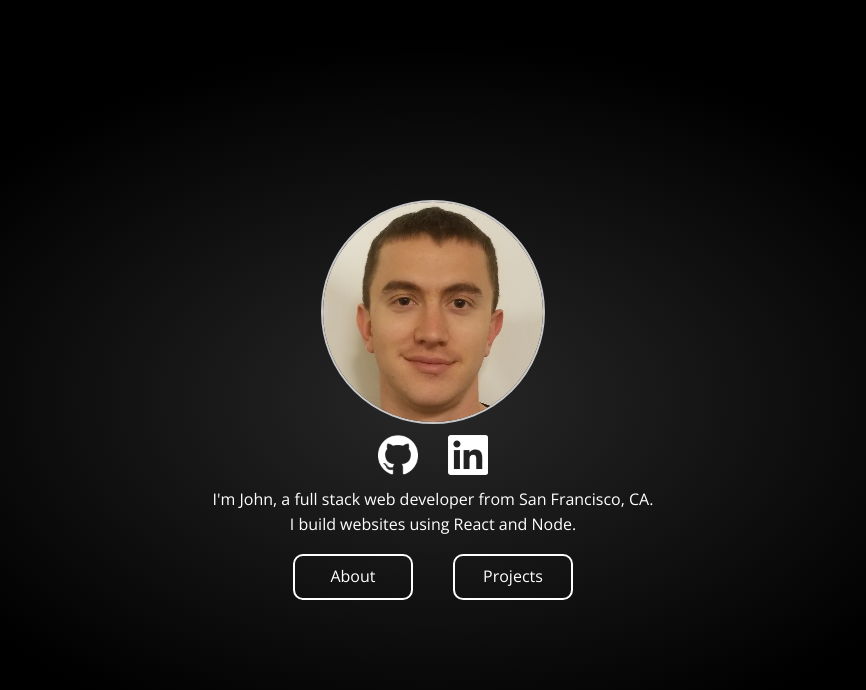
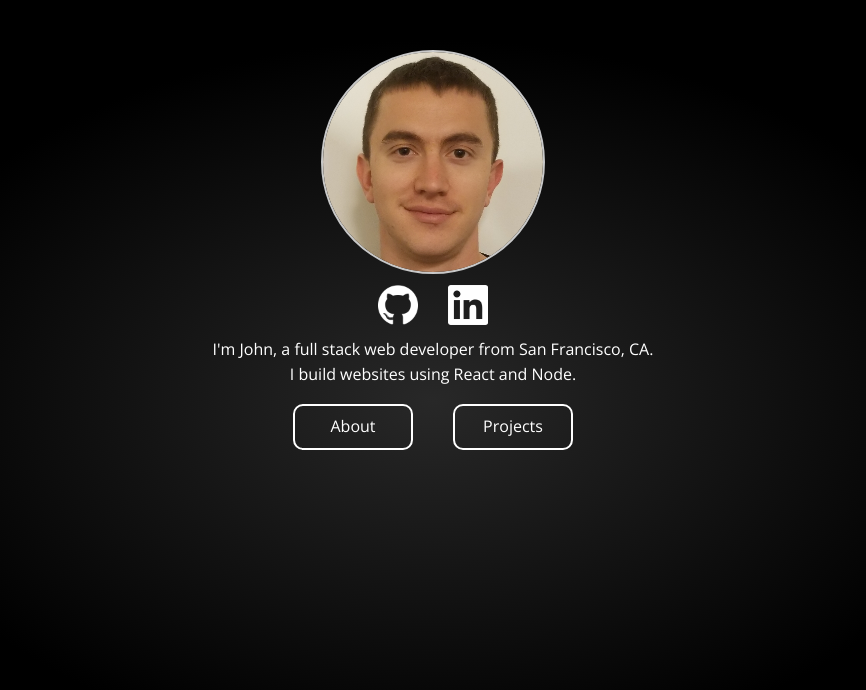
Before and after one commit to jpcastberg/portfolio, a Gatsby site: page / in a window 1280 px wide. Shown: the whole page, without its empty margins (207-1073 px from the left). Built offline with nearby package versions, Linux system fonts and the light colour scheme; Gatsby itself is replaced by a stand-in of ours.

Commit message:
Update ContentWrapper to one that will be used more globally

```diff
--- a/src/components/ContentWrapper.js
+++ b/src/components/ContentWrapper.js
@@ -1,11 +1,10 @@
 import styled from 'styled-components';
 
-export default styled.div`
-  display: flex;
-  flex-direction: column;
-  align-items: center;
-  justify-content: center;
-  text-align: center;
-  width: 100vw;
-  height: 100vh;
+const ContentWrapper = styled.div`
+  position: relative;
+  top: 50px;
+  width: 90%;
+  margin: 0px auto;
 `;
+
+export default ContentWrapper;
```
